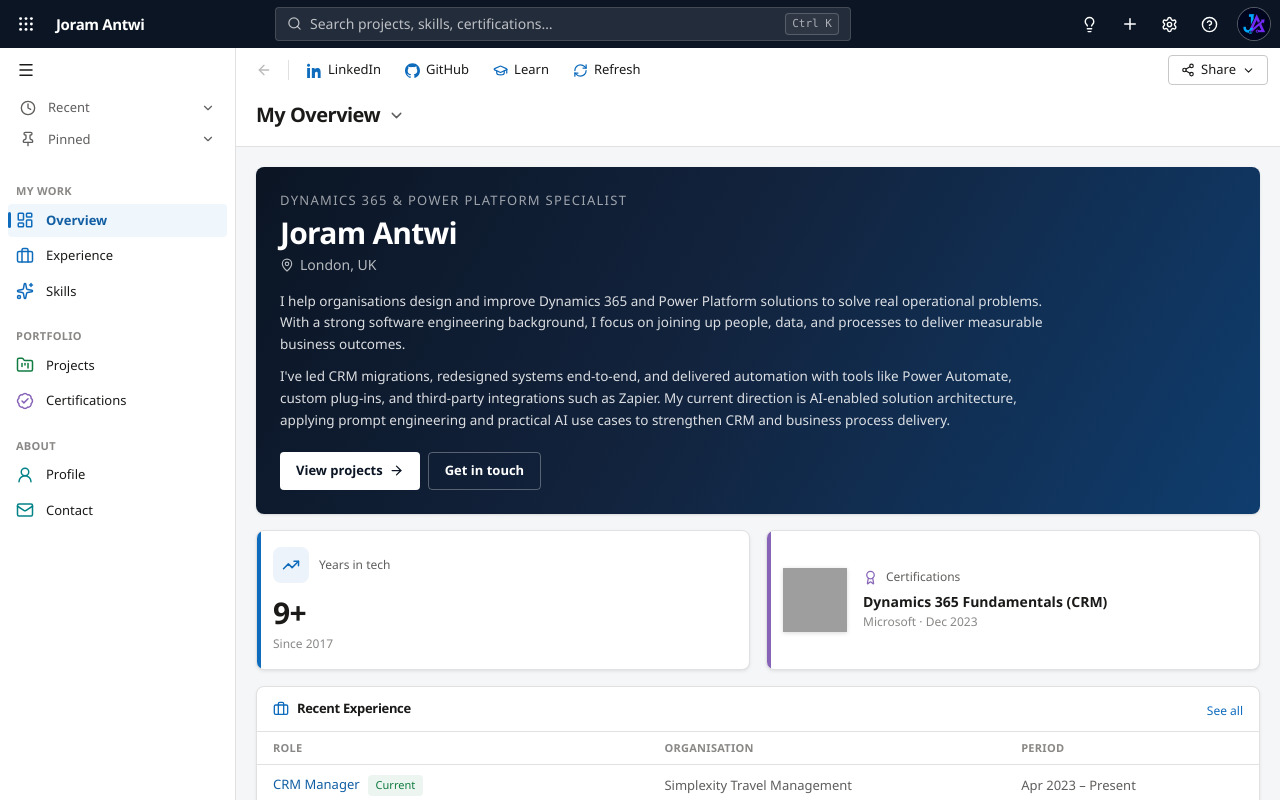
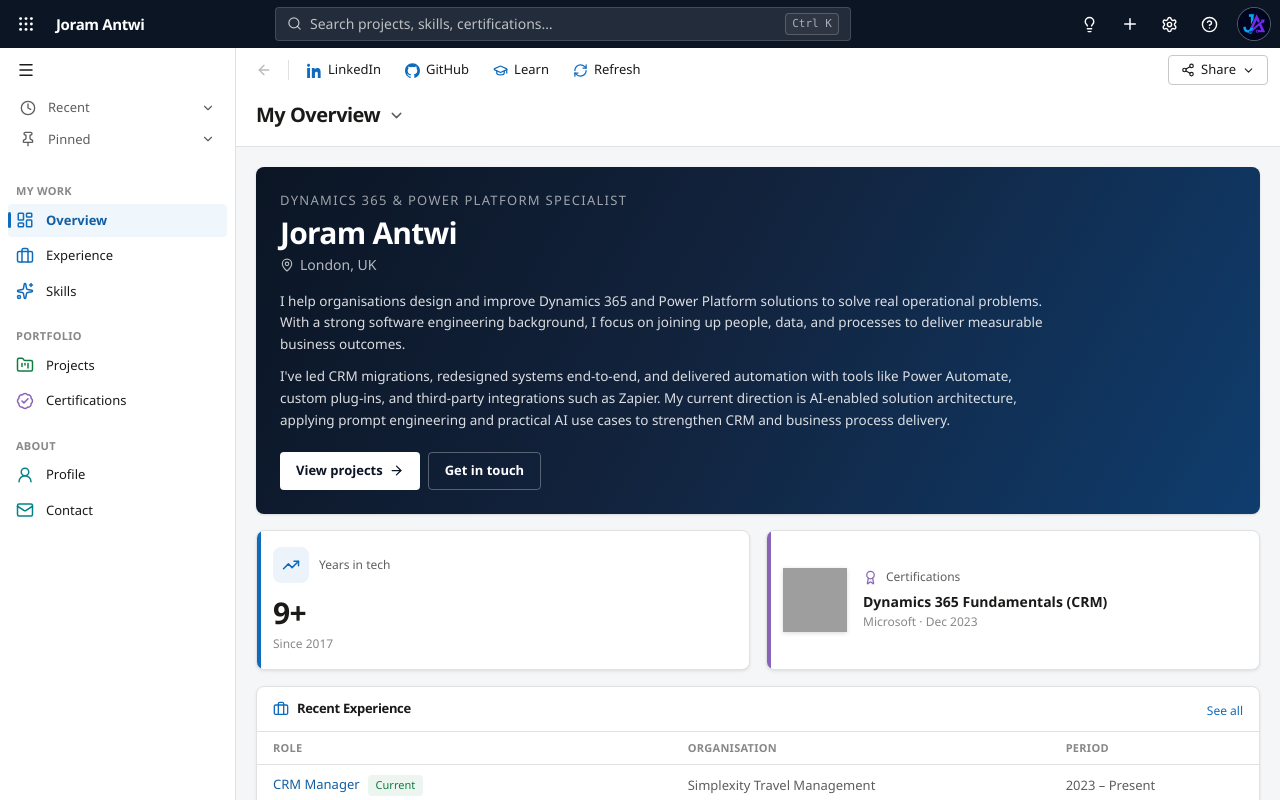
Before and after one commit to joramantwi/Joram-Portfolio, a Next.js app: page / in a window 1280 px wide. Built offline with nearby package versions, Linux system fonts and the light colour scheme; grey boxes are pictures that could not be loaded.

Commit message:
Show year-only periods on Experience and Overview pages

```diff
--- a/src/components/views/ExperienceView.tsx
+++ b/src/components/views/ExperienceView.tsx
@@ -3,6 +3,9 @@
 import { Briefcase, MapPin, ExternalLink } from "lucide-react";
 import { experiences } from "@/data/portfolio";
 import { Badge } from "../ui";
+
+// Strips month names, leaving only years: "Apr 2023 – Present" → "2023 – Present"
+const yearRange = (period: string) => period.replace(/[A-Za-z]{3}\s(\d{4})/g, "$1");
 
 export default function ExperienceView() {
   return (
@@ -60,7 +63,7 @@ export default function ExperienceView() {
                   </p>
                 </div>
                 <span className="shrink-0 rounded-full bg-[var(--surface)] px-3 py-1 text-[12px] font-medium text-[var(--text-secondary)]">
-                  {e.period}
+                  {yearRange(e.period)}
                 </span>
               </div>
 
--- a/src/components/views/OverviewView.tsx
+++ b/src/components/views/OverviewView.tsx
@@ -234,7 +234,7 @@ export default function OverviewView({ onNavigate }: { onNavigate: (v: ViewKey)
                   )}
                 </td>
                 <td className="hidden px-4 py-2.5 text-[var(--text-secondary)] sm:table-cell">{e.company}</td>
-                <td className="px-4 py-2.5 text-[var(--text-secondary)]">{e.period}</td>
+                    <td className="px-4 py-2.5 text-[var(--text-secondary)]">{e.period.replace(/[A-Za-z]{3}\s(\d{4})/g, "$1")}</td>
               </tr>
             ))}
           </tbody>
```
